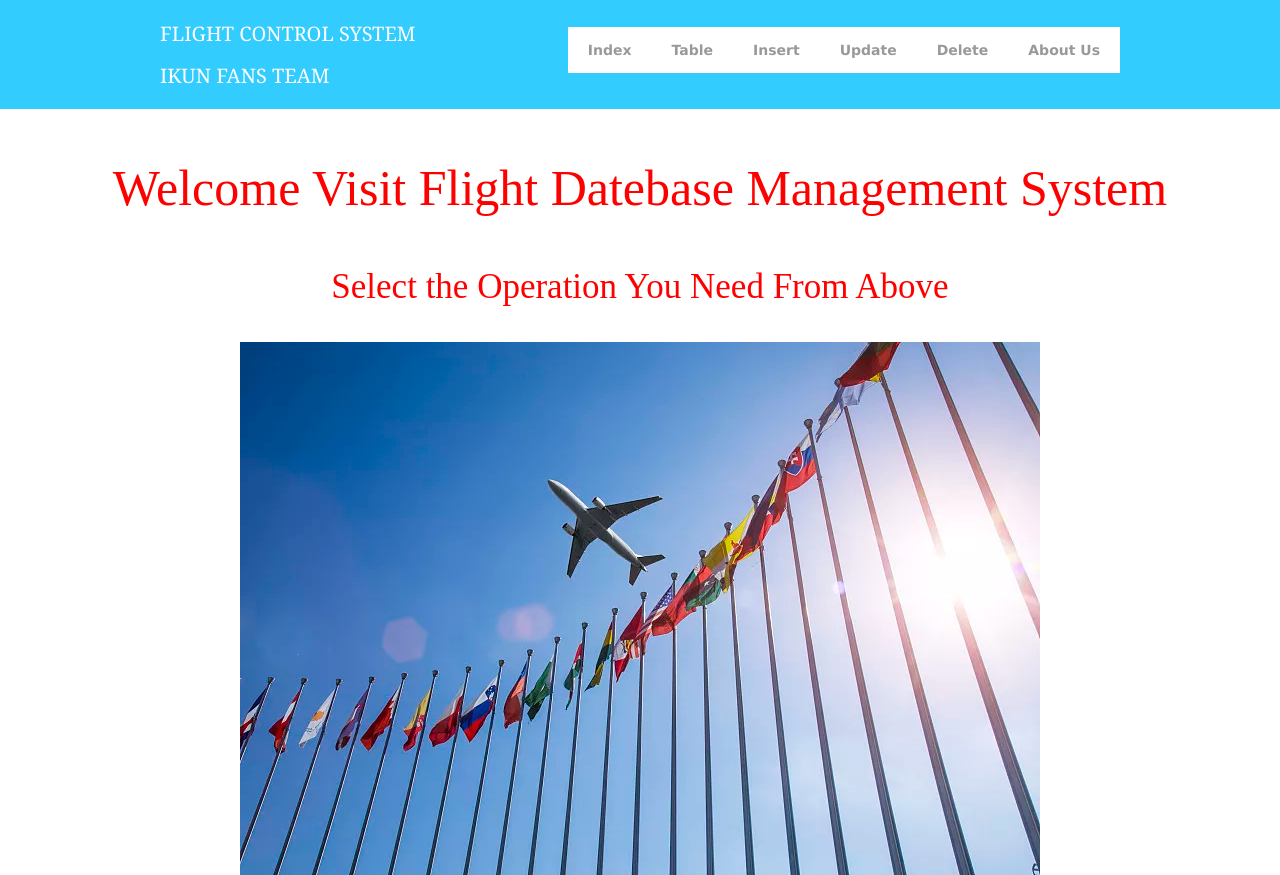
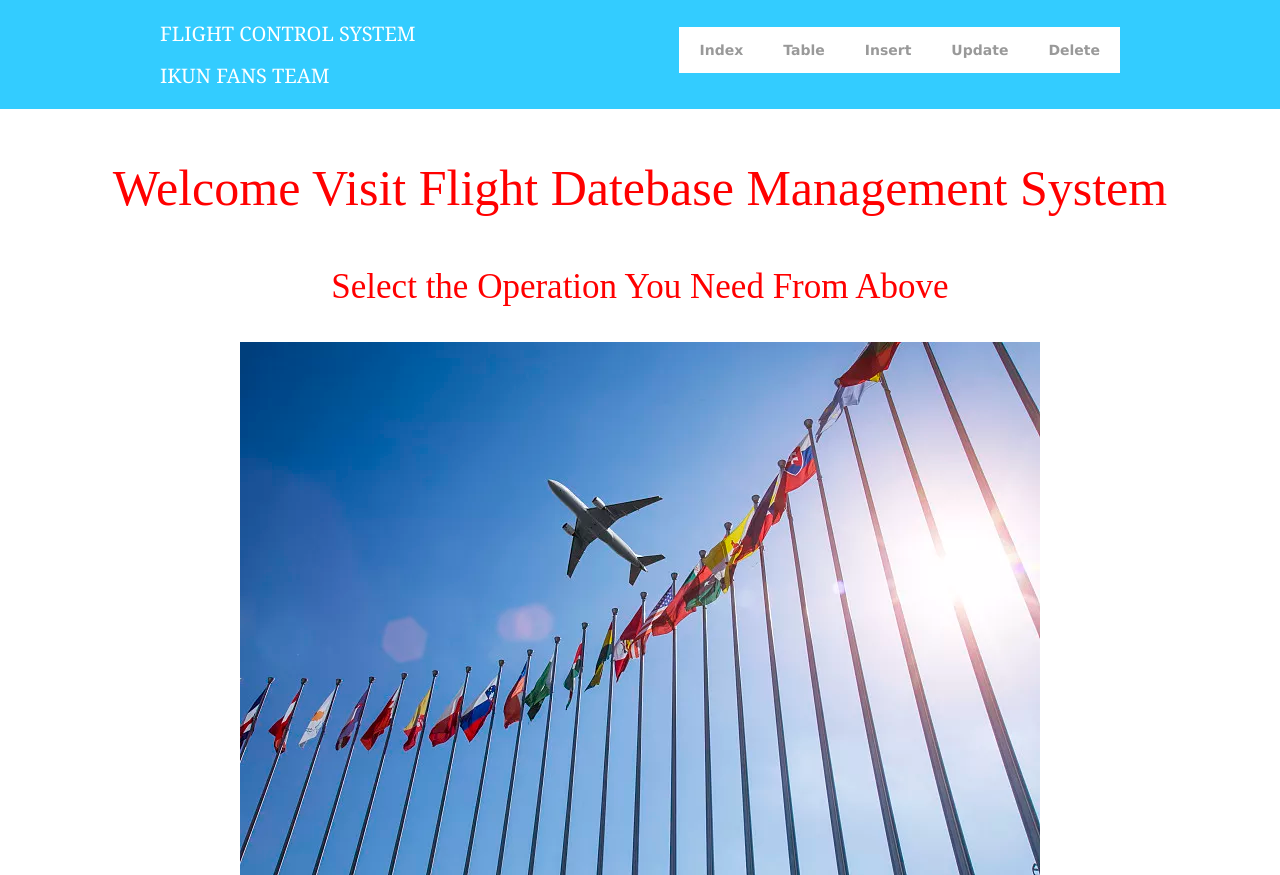
Before and after one commit to Young22li/FlightManagement, a plain HTML site: page index.html in a window 1280 px wide. Drawn offline with Linux system fonts and the light colour scheme.

Commit message:
update index

```diff
--- a/index1.html
+++ b/index.html
@@ -1,7 +1,7 @@
 <!DOCTYPE html>
 <html>
 <head>
-<title>CIS 395 AIR DBMS</title>
+<title>AIR DBMS</title>
 <meta http-equiv="Content-Type" content="text/html; charset=iso-8859-1" />
 <link rel="stylesheet" href="layout/styles/layout.css" type="text/css" />
 <link rel="stylesheet" href="/layout/styles/">
@@ -24,9 +24,9 @@ function dhtml()
 			</div>
 			<div id="topnav">
 				<ul>
-				<li><a href="index1.html">Index</a></li>
+				<li><a href="index.html">Index</a></li>
 				<li>
-					<a href="products.html">Table</a>
+					<a href="index.html">Table</a>
 					<ul>
 						<li><a href="fly.php">Flight</a></li>
 						<li><a href="Carrier.php">Carrier</a></li>
@@ -34,7 +34,7 @@ function dhtml()
 					</ul>
 				</li>
 				<li>
-					<a href="products.html">Insert</a>
+					<a href="index.html">Insert</a>
 					<ul>
 						<li><a href="insertFlight.html">Flight</a></li>
 						<li><a href="insertCarrier.html">Carrier</a></li>
@@ -42,7 +42,7 @@ function dhtml()
 					</ul>
 				</li>
 				<li>
-					<a href="products.html">Update</a>
+					<a href="index.html">Update</a>
 					<ul>
 						<li><a href="updateFlight.html">Flight</a></li>
 						<li><a href="updateCarrier.html">Carrier</a></li>
@@ -50,14 +50,14 @@ function dhtml()
 					</ul>
 				</li>
 				<li>
-					<a href="products.html">Delete</a>
+					<a href="index.html">Delete</a>
 					<ul>
 						<li><a href="deleteFlight.html">Flight</a></li>
 						<li><a href="deleteCarrier.html">Carrier</a></li>
 						<li><a href="deleteAirport.html">Airport</a></li>
 					</ul>
 				</li>
-				<li class="last"><a href="aboutus.html" target="_blank">About Us</a></li>
+
 			  </ul>
 			</div>
 			<br class="clear" />
```
